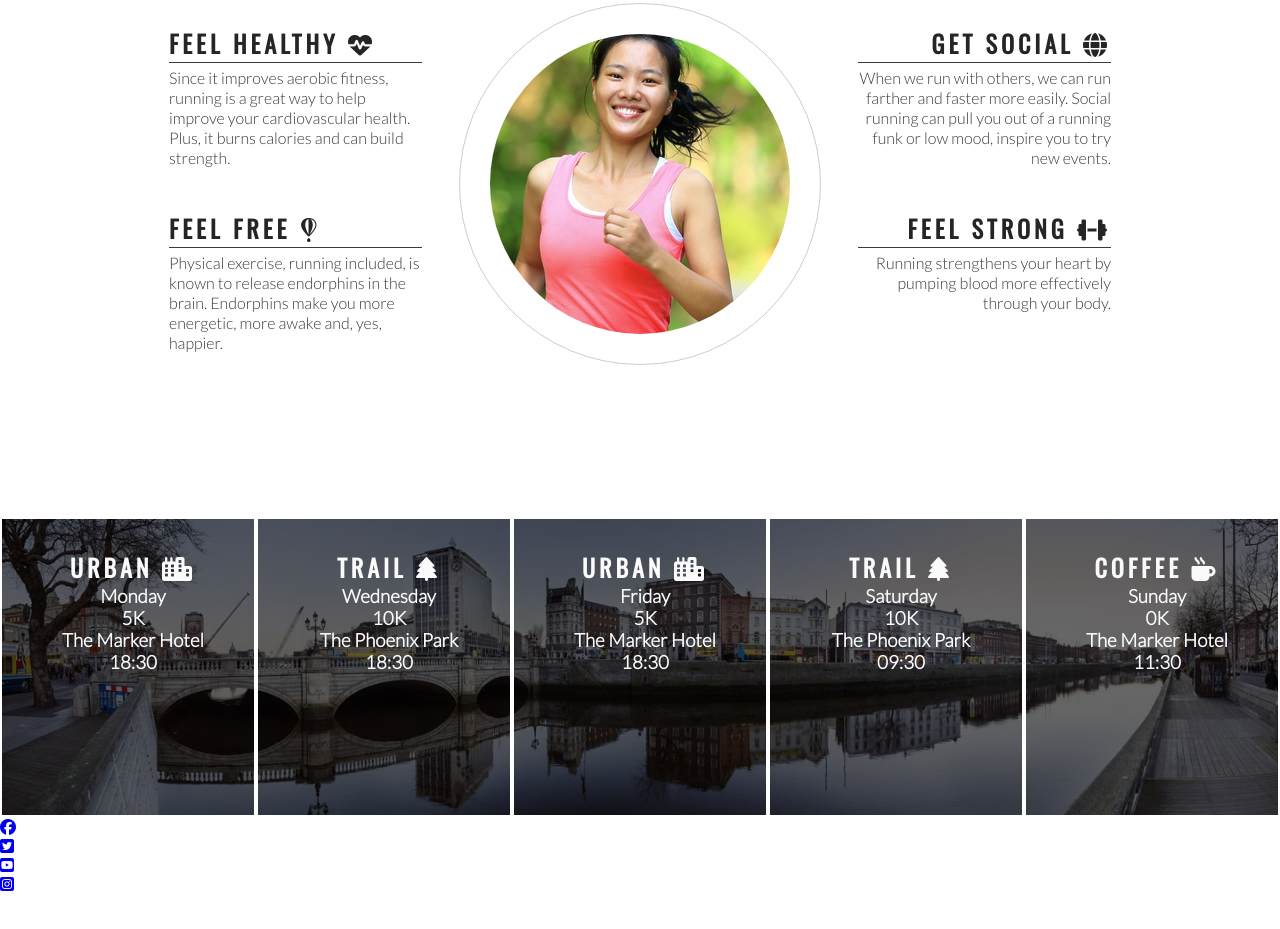
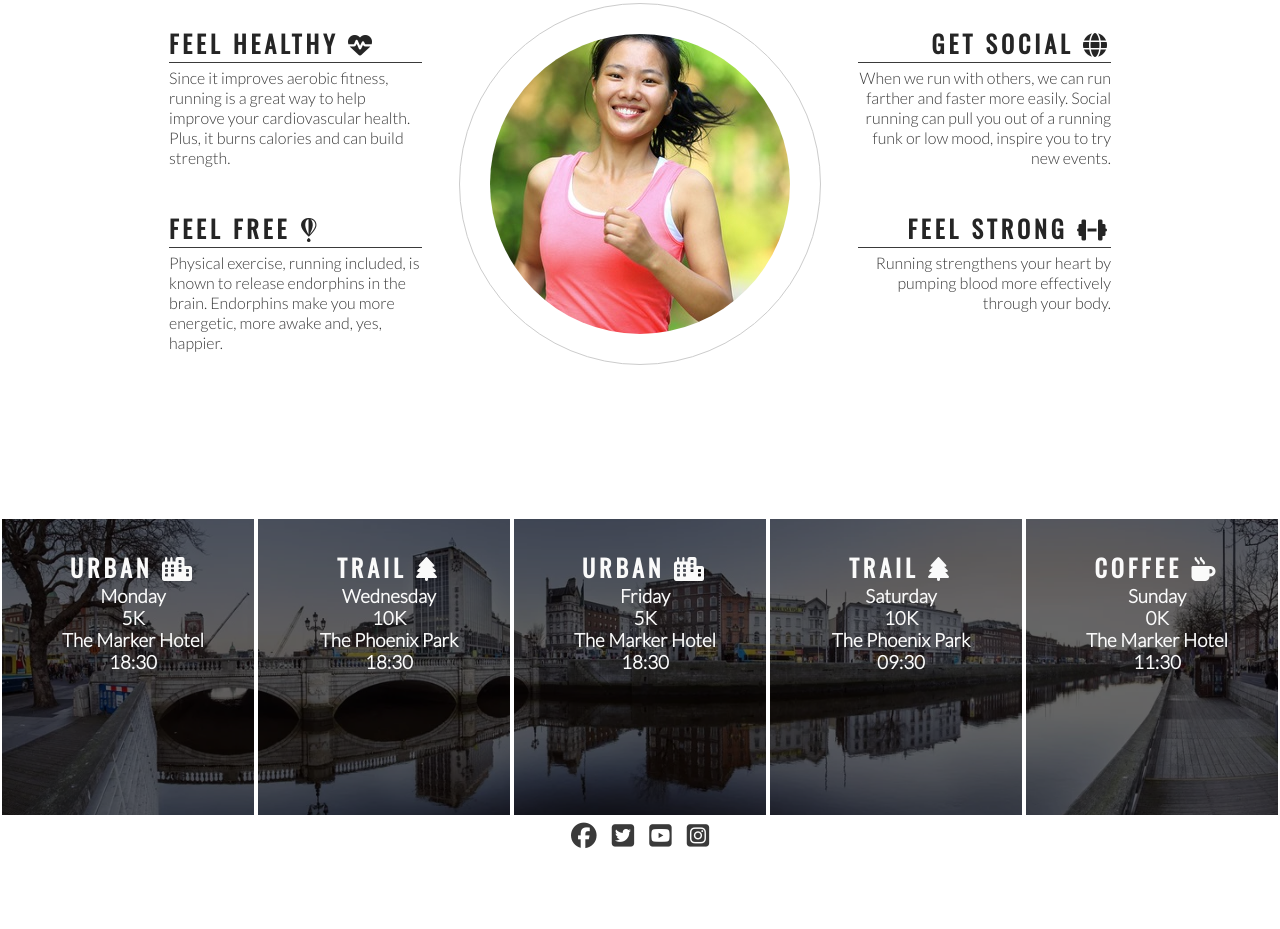
Before and after one commit to Steven-Dawson18/love-running, a plain HTML site: page index.html in a window 1280 px wide. Shown: the part 778-1707 px from the top of the page. Before the commit the page ends 1671 px from the top, so only its background shows below. Drawn offline with nearby package versions, Linux system fonts and the light colour scheme.

Commit message:
Add style to footer social media icons

```diff
--- a/assets/css/style.css
+++ b/assets/css/style.css
@@ -214,3 +214,22 @@ hr {
 #times h2 {
     color: #fafafa;
 }
+
+/* footer */
+
+footer {
+    height: 150px;
+}
+.social-networks {
+    text-align: center;
+}
+.social-networks > li {
+    display: inline;
+}
+
+.social-networks i {
+    font-size: 160%;
+    margin: 1px;
+    padding: 5px;
+    color: #3a3a3a;
+}
--- a/index.html
+++ b/index.html
@@ -118,7 +118,7 @@
         </div>
     </section>
     <footer>
-        <ul>
+        <ul class="social-networks">
             <li>
                 <a href="https://facebook.com" target="_blank" rel="noopener" aria-label="visit our facebook page (opens in a new tab)"><i class="fab fa-facebook"></i></a>
             </li>
```
